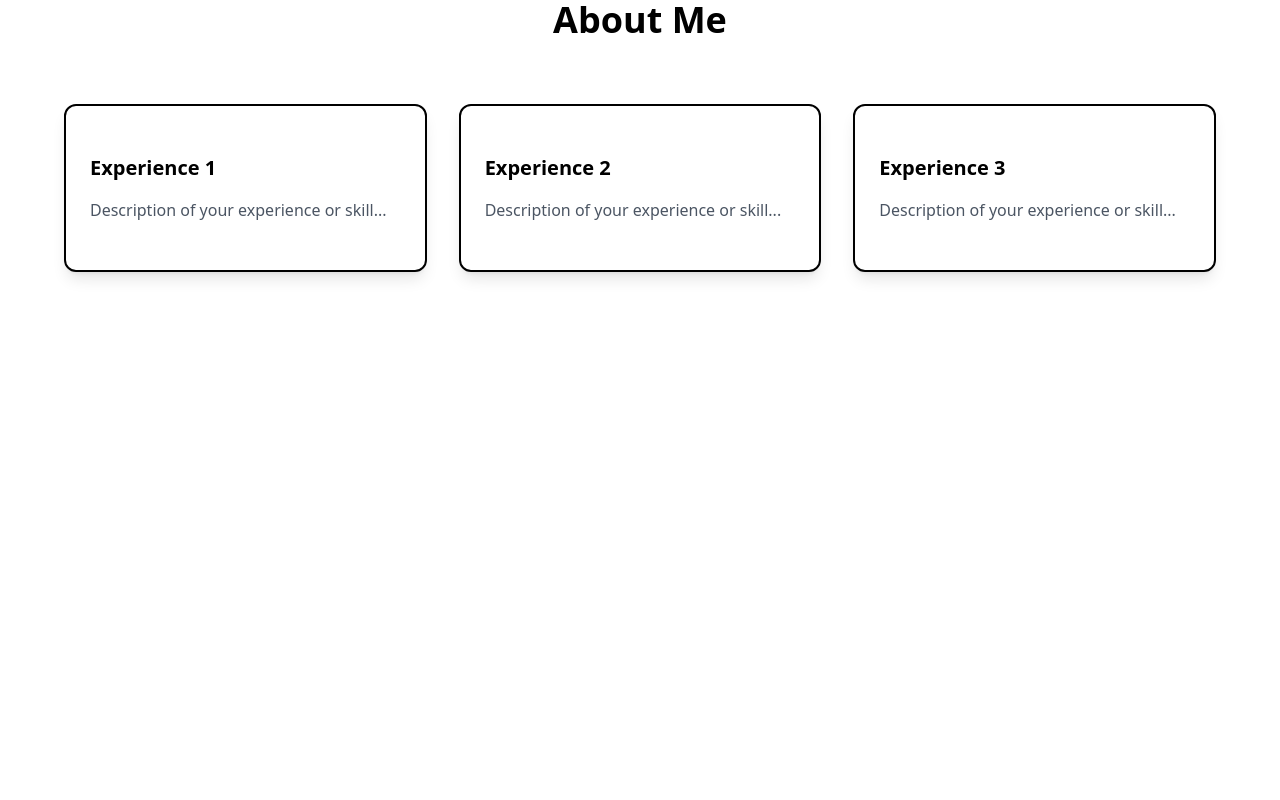
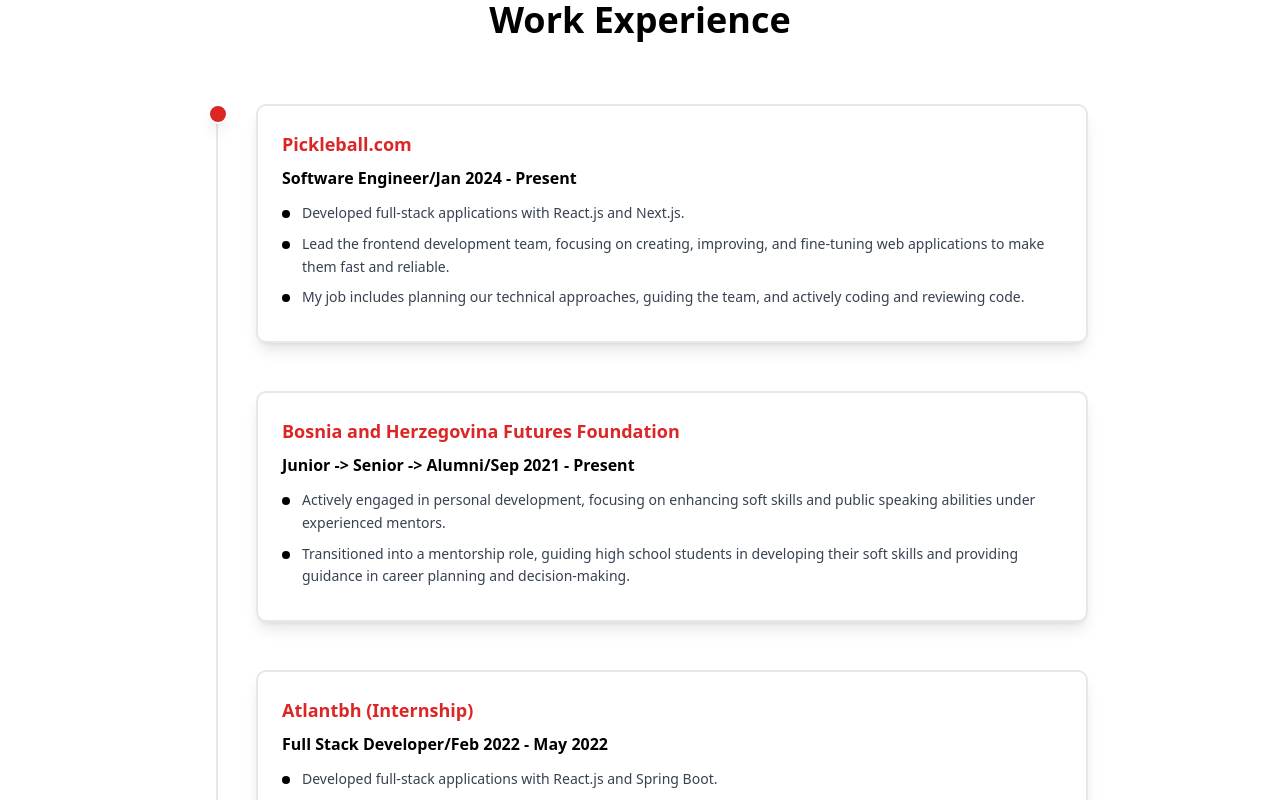
Before and after one commit to leonardoct3/portfolio, a React (Vite) app in the folder frontend/: page / in a window 1280 px wide. Shown: the part 880-1680 px from the top of the page. Built offline with nearby package versions, Linux system fonts and the light colour scheme.

Commit message:
feat: replace AboutSection with ExperiencesSection and add experiences component

```diff
--- a/frontend/package.json
+++ b/frontend/package.json
@@ -10,7 +10,11 @@
     "preview": "vite preview"
   },
   "dependencies": {
+    "@emotion/react": "^11.14.0",
+    "@emotion/styled": "^11.14.1",
     "@hookform/resolvers": "^5.2.1",
+    "@mui/lab": "^7.0.0-beta.16",
+    "@mui/material": "^7.3.1",
     "@radix-ui/react-accordion": "^1.2.11",
     "@radix-ui/react-alert-dialog": "^1.1.14",
     "@radix-ui/react-aspect-ratio": "^1.1.7",
--- a/frontend/src/pages/Portfolio.tsx
+++ b/frontend/src/pages/Portfolio.tsx
@@ -10,7 +10,7 @@
 import { Layout } from "./components/Layout";
 import {
   HomeSection,
-  AboutSection,
+  ExperiencesSection,
   SkillsSection,
   ProjectsSection,
   ContactSection
@@ -137,7 +137,7 @@
       {/* Main content */}
       <div className="relative z-10">
         <HomeSection />
-        <AboutSection />
+        <ExperiencesSection />
         <SkillsSection />
         <ProjectsSection />
         <ContactSection />
--- /dev/null
+++ b/frontend/src/pages/components/ExperiencesSection.tsx
@@ -0,0 +1,127 @@
+import { useState, useEffect } from "react";
+import { MapPin } from "lucide-react";
+
+interface Experience {
+  id: number;
+  title: string;
+  company: string;
+  location: string;
+  startDate: string;
+  endDate: string;
+  description: string;
+  skills: string[];
+}
+
+export const ExperiencesSection = () => {
+  const [scrollProgress, setScrollProgress] = useState(0);
+
+  const experiences: Experience[] = [
+    {
+      id: 1,
+      title: "Software Engineer",
+      company: "Pickleball.com",
+      location: "Remote",
+      startDate: "Jan 2024",
+      endDate: "Present",
+      description: "Developed full-stack applications with React.js and Next.js. Lead the frontend development team, focusing on creating, improving, and fine-tuning web applications to make them fast and reliable. My job includes planning our technical approaches, guiding the team, and actively coding and reviewing code.",
+      skills: []
+    },
+    {
+      id: 2,
+      title: "Junior -> Senior -> Alumni",
+      company: "Bosnia and Herzegovina Futures Foundation",
+      location: "Sarajevo, BA",
+      startDate: "Sep 2021",
+      endDate: "Present",
+      description: "Actively engaged in personal development, focusing on enhancing soft skills and public speaking abilities under experienced mentors. Transitioned into a mentorship role, guiding high school students in developing their soft skills and providing guidance in career planning and decision-making.",
+      skills: []
+    },
+    {
+      id: 3,
+      title: "Full Stack Developer",
+      company: "Atlantbh (Internship)",
+      location: "Sarajevo, BA",
+      startDate: "Feb 2022",
+      endDate: "May 2022",
+      description: "Developed full-stack applications with React.js and Spring Boot. Implemented essential software development practices such as GitHub for version control, Maven for project management, JUnit for testing, and applied design patterns and MVC architecture.",
+      skills: []
+    }
+  ];
+
+  useEffect(() => {
+    const handleScroll = () => {
+      const experiencesSection = document.getElementById('experiences');
+      if (!experiencesSection) return;
+
+      const rect = experiencesSection.getBoundingClientRect();
+      const sectionHeight = experiencesSection.offsetHeight;
+      const viewportHeight = window.innerHeight;
+
+      // Calculate how much of the section has been scrolled through
+      const scrolled = Math.max(0, -rect.top);
+      const maxScroll = sectionHeight - viewportHeight;
+      const progress = Math.min(1, Math.max(0, scrolled / maxScroll));
+
+      setScrollProgress(progress);
+    };
+
+    window.addEventListener('scroll', handleScroll);
+    handleScroll(); // Initial calculation
+
+    return () => window.removeEventListener('scroll', handleScroll);
+  }, []);
+
+  return (
+    <section id="experiences" className="min-h-screen py-20 px-6">
+      <div className="max-w-4xl mx-auto">
+        <h2 className="text-4xl font-bold text-center mb-16 text-black dark:text-white">Work Experience</h2>
+
+        <div className="relative">
+          {/* Thin Progress Timeline Bar */}
+          <div className="absolute left-6 top-0 w-0.5 h-full bg-gray-200 dark:bg-gray-700">
+            {/* Animated gradient progress bar */}
+            <div
+              className="w-full bg-gradient-to-b from-red-500 via-red-600 to-red-700 transition-all duration-500 ease-out"
+              style={{ height: `${scrollProgress * 100}%` }}
+            />
+          </div>
+
+          {/* Single dot at the start */}
+          <div className="absolute left-4 top-0">
+            <div className="w-5 h-5 rounded-full bg-red-600 border-2 border-white dark:border-gray-900 shadow-lg z-10" />
+          </div>
+
+          {/* Experience Cards */}
+          <div className="ml-16 space-y-12">
+            {experiences.map((experience) => (
+              <div key={experience.id} className="group">
+                {/* Experience Card - Skills card style */}
+                <div className="bg-white dark:bg-gray-900 rounded-lg p-6 border-2 border-gray-200 dark:border-gray-700 shadow-lg hover:shadow-l transition-all duration-300 hover:scale-105">
+                  {/* Company Name */}
+                  <h3 className="text-lg font-bold text-red-600 mb-2">
+                    {experience.company}
+                  </h3>
+
+                  {/* Title and Date */}
+                  <h4 className="text-md font-semibold text-black dark:text-white mb-3">
+                    {experience.title}/{experience.startDate} - {experience.endDate}
+                  </h4>
+
+                  {/* Description with bullet points */}
+                  <div className="text-gray-700 dark:text-gray-300 leading-relaxed text-sm">
+                    {experience.description.split('. ').map((sentence, i) => (
+                      <div key={i} className="flex items-start gap-3 mb-2">
+                        <div className="w-2 h-2 dark:bg-white bg-black rounded-full mt-2 flex-shrink-0" />
+                        <span>{sentence}{i < experience.description.split('. ').length - 1 ? '.' : ''}</span>
+                      </div>
+                    ))}
+                  </div>
+                </div>
+              </div>
+            ))}
+          </div>
+        </div>
+      </div>
+    </section>
+  );
+};
--- a/frontend/src/pages/components/Footer.tsx
+++ b/frontend/src/pages/components/Footer.tsx
@@ -10,7 +10,7 @@
 
   const navItems = [
     { label: "Home", href: "#home" },
-    { label: "About", href: "#about" },
+    { label: "Experiences", href: "#experiences" },
     { label: "Skills", href: "#skills" },
     { label: "Projects", href: "#projects" },
     { label: "Contact", href: "#contact" },
@@ -24,7 +24,7 @@
   ];
 
   return (
-    <footer className="bg-white dark:bg-gray-900 text-black dark:text-white py-12 px-6 shadow-lg border-t-2 border-gray-200 dark:border-gray-700">
+    <footer className="bg-white dark:bg-gray-900 text-black dark:text-white py-12 px-6 shadow-lg relative z-50">
       <div className="max-w-6xl mx-auto">
         <div className="flex flex-col items-center space-y-8">
           {/* Navigation */}
--- a/frontend/src/pages/components/Header.tsx
+++ b/frontend/src/pages/components/Header.tsx
@@ -45,7 +45,7 @@
 
   const navItems = [
     { label: "Home", href: "#home" },
-    { label: "About", href: "#about" },
+    { label: "Experiences", href: "#experiences" },
     { label: "Skills", href: "#skills" },
     { label: "Projects", href: "#projects" },
     { label: "Contact", href: "#contact" },
--- a/frontend/src/pages/components/Layout.tsx
+++ b/frontend/src/pages/components/Layout.tsx
@@ -27,7 +27,7 @@
     const observer = new IntersectionObserver(observerCallback, observerOptions);
 
     // Observe all sections
-    const sections = ['home', 'about', 'skills', 'projects', 'contact'];
+    const sections = ['home', 'experiences', 'skills', 'projects', 'contact'];
     sections.forEach((sectionId) => {
       const element = document.getElementById(sectionId);
       if (element) {
--- a/frontend/src/pages/components/Sections.tsx
+++ b/frontend/src/pages/components/Sections.tsx
@@ -1,6 +1,6 @@
 // Re-export all sections from their individual files
 export { HomeSection } from './HomeSection';
-export { AboutSection } from './AboutSection';
+export { ExperiencesSection } from './ExperiencesSection';
 export { SkillsSection } from './SkillsSection';
 export { ProjectsSection } from './ProjectsSection';
 export { ContactSection } from './ContactSection';
```
Also changed, not shown: 1 other file (tests, documents, lock files or other folders).
